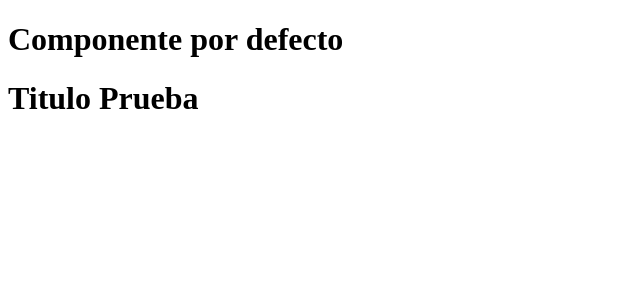
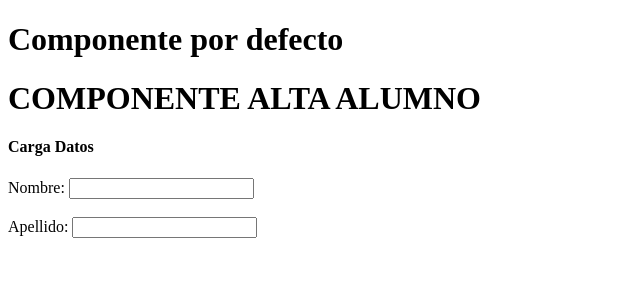
Before and after one commit to luisparadawagner-gmail-com/tp-monje, an Angular app: page / in a window 1280 px wide. Shown: the top 300 px of the page, without its empty margins (0-640 px from the left). Built offline with nearby package versions, Linux system fonts and the light colour scheme.

Commit message:
Creacion del componente alta_alumno

```diff
--- /dev/null
+++ b/src/app/alta-alumno/alta_alumno.component.html
@@ -0,0 +1,14 @@
+<h1>COMPONENTE ALTA ALUMNO</h1>
+
+<h4>Carga Datos</h4>
+
+<div class="row">
+    <label id="nombre">Nombre: </label>
+    <input id="nombre">
+
+</div>
+<br>
+<div class="row">
+    <label id="apellido">Apellido: </label>
+    <input id="apellido">
+</div>
--- a/src/app/app.component.html
+++ b/src/app/app.component.html
@@ -1,4 +1,5 @@
 <h1>Componente por defecto</h1>
 
-<app-prueba></app-prueba>
+<app-alta_alumno></app-alta_alumno>
+
 <router-outlet></router-outlet>
--- a/src/app/app.module.ts
+++ b/src/app/app.module.ts
@@ -4,11 +4,13 @@ import { NgModule } from '@angular/core';
 import { AppRoutingModule } from './app-routing.module';
 import { AppComponent } from './app.component';
 import { PruebaComponent } from './prueba/prueba.component';
+import { Alta_AlumnoComponent } from './alta-alumno/alta_alumno.component';
 
 @NgModule({
   declarations: [
     AppComponent,
-    PruebaComponent
+    PruebaComponent,
+    Alta_AlumnoComponent
   ],
   imports: [
     BrowserModule,
```
Also changed, not shown: src/app/alta-alumno/alta_alumno.component.ts (added, +10 -0 lines), src/app/alta-alumno/alta_alumno.component.css (added).
